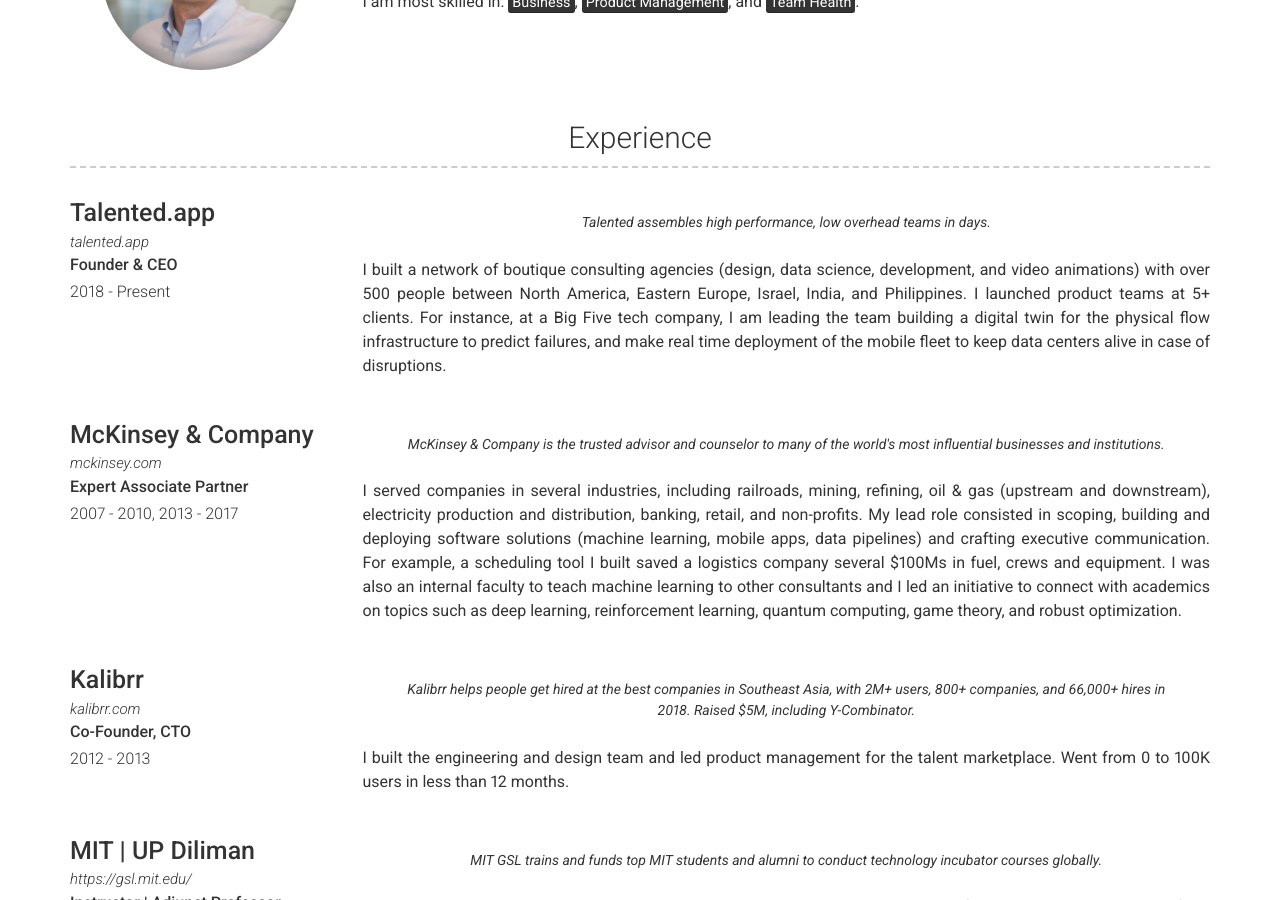
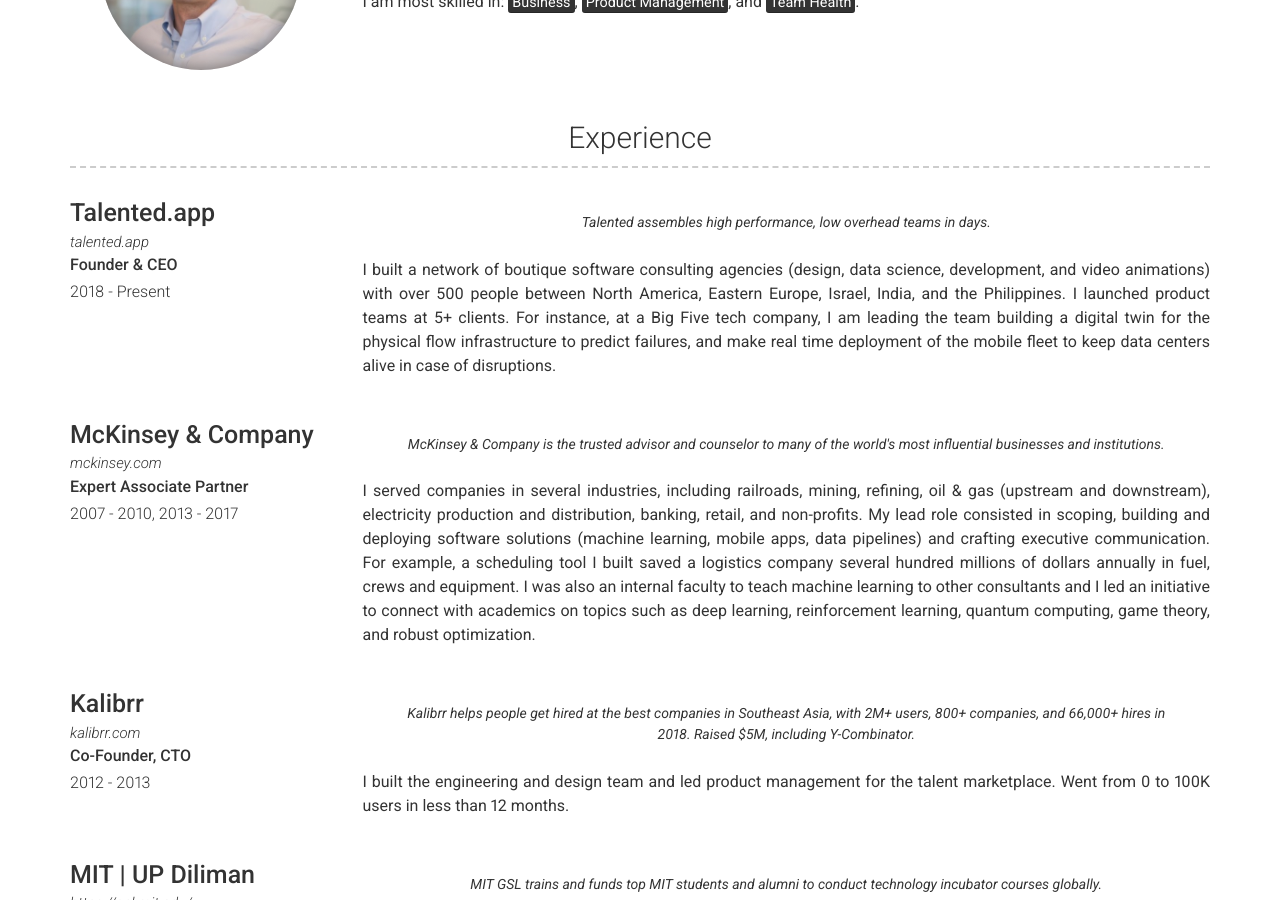
Before and after one commit to dannycastonguay/dannyresume, a Jekyll site: the page built from index.md, in a window 1280 px wide and 900 px high, scrolled down 432 px. Built offline with Jekyll 4.4.1, drawn with Linux system fonts in a browser that asks for light colours.

Commit message:
Update experience.yml

```diff
--- a/_data/experience.yml
+++ b/_data/experience.yml
@@ -6,7 +6,7 @@
   quote: >
     Talented assembles high performance, low overhead teams in days.
   description: | # this will include new lines to allow paragraphs
-    I built a network of boutique consulting agencies (design, data science, development, and video animations) with over 500 people between North America, Eastern Europe, Israel, India, and Philippines. I launched product teams at 5+ clients. For instance, at a Big Five tech company, I am leading the team building a digital twin for the physical flow infrastructure to predict failures, and make real time deployment of the mobile fleet to keep data centers alive in case of disruptions.
+    I built a network of boutique software consulting agencies (design, data science, development, and video animations) with over 500 people between North America, Eastern Europe, Israel, India, and the Philippines. I launched product teams at 5+ clients. For instance, at a Big Five tech company, I am leading the team building a digital twin for the physical flow infrastructure to predict failures, and make real time deployment of the mobile fleet to keep data centers alive in case of disruptions.
 
 - layout: left
   company: McKinsey & Company
@@ -16,7 +16,7 @@
   quote: >
     McKinsey & Company is the trusted advisor and counselor to many of the world's most influential businesses and institutions.
   description: | # this will include new lines to allow paragraphs
-    I served companies in several industries, including railroads, mining, refining, oil & gas (upstream and downstream), electricity production and distribution, banking, retail, and non-profits. My lead role consisted in scoping, building and deploying software solutions (machine learning, mobile apps, data pipelines) and crafting executive communication. For example, a scheduling tool I built saved a logistics company several $100Ms in fuel, crews and equipment.
+    I served companies in several industries, including railroads, mining, refining, oil & gas (upstream and downstream), electricity production and distribution, banking, retail, and non-profits. My lead role consisted in scoping, building and deploying software solutions (machine learning, mobile apps, data pipelines) and crafting executive communication. For example, a scheduling tool I built saved a logistics company several hundred millions of dollars annually in fuel, crews and equipment.
     I was also an internal faculty to teach machine learning to other consultants and I led an initiative to connect with academics on topics such as deep learning, reinforcement learning, quantum computing, game theory, and robust optimization.
 
 - layout: left
```
